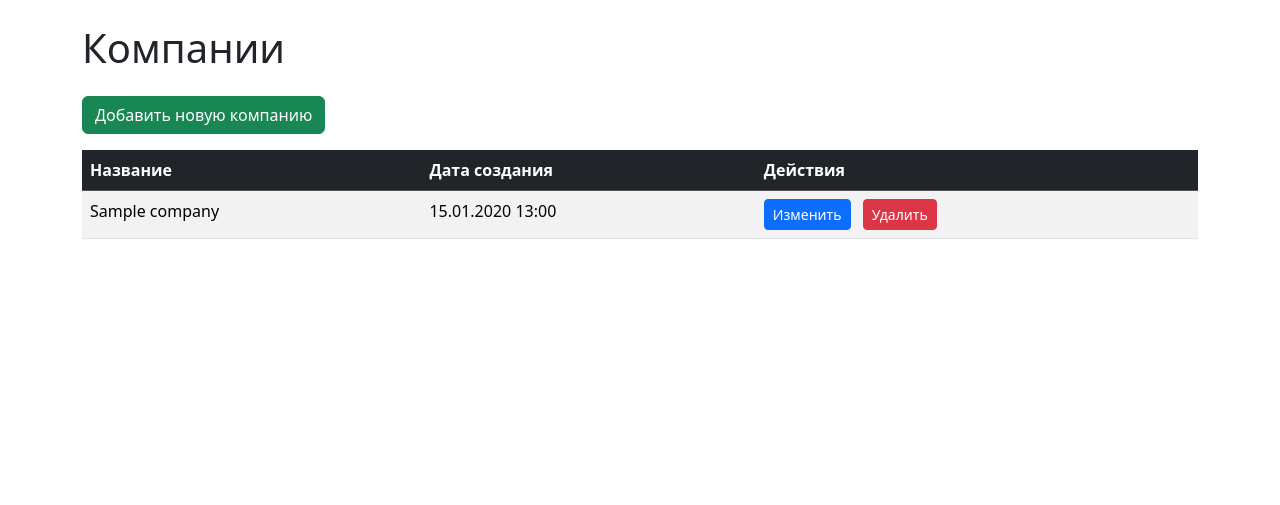
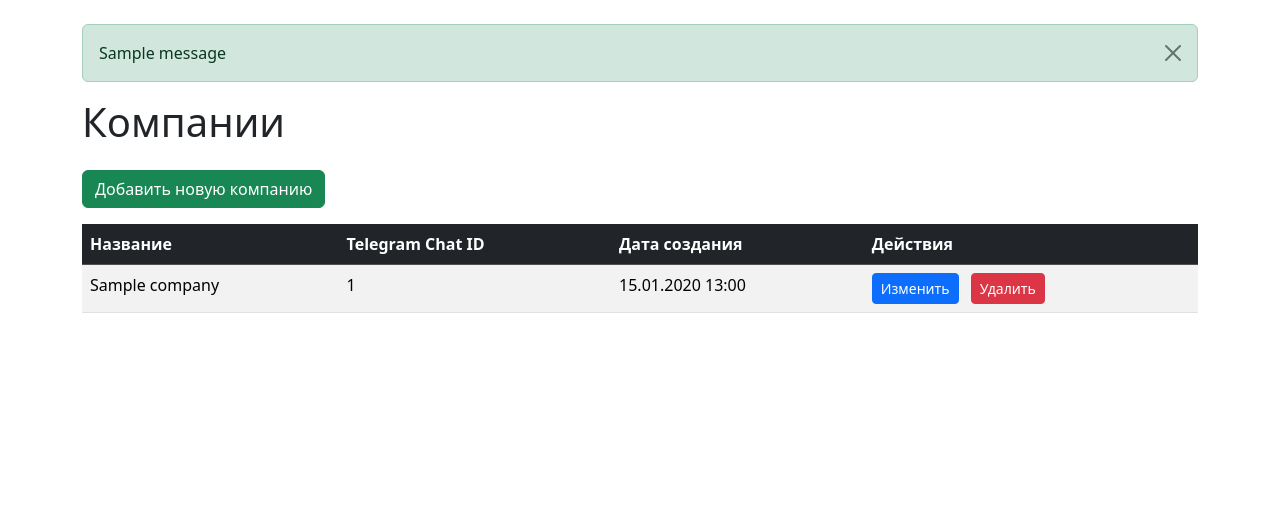
Before and after one commit to UselessHumster/inventory_web, a Django app: page /companies/ in a window 1280 px wide. Shown: the part 56-561 px from the top of the page. Run offline with Django 5.2, Linux system fonts and the light colour scheme; a user stored in the database is signed in; tables that the repository leaves empty hold one stand-in row (values such as "Sample post"); one stand-in notice (Sample message) is shown; parts of the project's set-up code (start-up, migrations or seed data) failed here and were passed over.

Commit message:
fixed notifications to telegram chat (#3)
* fixed notifications to telegram chat

* fixed notifications to telegram chat

```diff
--- a/inventory_web/companies/models.py
+++ b/inventory_web/companies/models.py
@@ -5,6 +5,7 @@ class Company(models.Model):
     """Model representing a company."""
 
     name = models.CharField(max_length=255, unique=True, verbose_name="Название компании")
+    telegram_chat_id = models.IntegerField(default=None,verbose_name='ID Telegram чата', null=True, blank=True)
     created_at = models.DateTimeField(auto_now_add=True, verbose_name="Дата создания")
 
     class Meta:
--- a/inventory_web/companies/views.py
+++ b/inventory_web/companies/views.py
@@ -21,7 +21,7 @@ class CompanyListView(LoginRequiredMixin, ListView):
 class CompanyCreateView(LoginRequiredMixin, UserPassesTestMixin, CreateView):
     model = Company
     template_name = "companies/company_form.html"
-    fields = ["name"]
+    fields = ["name", "telegram_chat_id"]
     success_url = reverse_lazy("companies:company_list")
 
     def test_func(self):
@@ -31,7 +31,7 @@ class CompanyCreateView(LoginRequiredMixin, UserPassesTestMixin, CreateView):
 class CompanyUpdateView(LoginRequiredMixin, UserPassesTestMixin, UpdateView):
     model = Company
     template_name = "companies/company_form.html"
-    fields = ["name"]
+    fields = ["name", "telegram_chat_id"]
     success_url = reverse_lazy("companies:company_list")
 
     def test_func(self):
--- a/inventory_web/telegram/sender.py
+++ b/inventory_web/telegram/sender.py
@@ -1,6 +1,6 @@
 from inventory_web.devices.models import Equipment
 
-from .settings import bot, inventory_chat_id
+from .settings import bot, admin_chat
 
 device_desc_template = ('Inventory update\n'
                         'Username: {employee_name}\n'
@@ -9,11 +9,11 @@ device_desc_template = ('Inventory update\n'
                         'Serial Number: {serial_number}\n')
 
 
-def send_device_creation(device: Equipment):
+def send_device_creation(device: Equipment, chat_id):
     msg = device_desc_template.format(
         employee_name=device.employee.name if device.employee else '-',
         device_type=device.equipment_type,
         device_model=device.model,
         serial_number=device.serial_number
     )
-    return bot.send_message(chat_id=inventory_chat_id, text=msg)
+    return bot.send_message(chat_id=chat_id, text=msg)
--- a/inventory_web/telegram/settings.py
+++ b/inventory_web/telegram/settings.py
@@ -4,4 +4,4 @@ from telebot import TeleBot
 
 bot = TeleBot(os.getenv('TG_BOT_KEY'))
 
-inventory_chat_id = os.getenv('TG_INVENTORY_CHAT')
+admin_chat = os.getenv('TG_INVENTORY_CHAT')
--- a/inventory_web/templates/base.html
+++ b/inventory_web/templates/base.html
@@ -61,6 +61,14 @@
 </nav>
 
 <main class="container mt-4">
+    {% if messages %}
+        {% for message in messages %}
+            <div class="alert {% if message.tags == 'success' %}alert-success{% elif message.tags == 'error' %}alert-danger{% elif message.tags == 'warning' %}alert-warning{% elif message.tags == 'info' %}alert-info{% else %}alert-secondary{% endif %} alert-dismissible fade show" role="alert">
+                {{ message }}
+                <button type="button" class="btn-close" data-bs-dismiss="alert" aria-label="Close"></button>
+            </div>
+        {% endfor %}
+    {% endif %}
     {% block content %}
     {% endblock %}
 </main>
--- a/inventory_web/templates/companies/company_list.html
+++ b/inventory_web/templates/companies/company_list.html
@@ -17,6 +17,7 @@
         <thead class="table-dark">
             <tr>
                 <th>Название</th>
+                <th>Telegram Chat ID</th>
                 <th>Дата создания</th>
                 <th>Действия</th>
             </tr>
@@ -25,6 +26,7 @@
             {% for company in companies %}
             <tr>
                 <td>{{ company.name }}</td>
+                <td>{{ company.telegram_chat_id }}</td>
                 <td>{{ company.created_at|date:"d.m.Y H:i" }}</td>
                 <td>
                     {% if user.is_superuser %}
```
Also changed, not shown: inventory_web/devices/views/device.py (+15 -2 lines), inventory_web/companies/migrations/0001_initial.py, inventory_web/companies/migrations/0002_alter_company_telegram_chat_id.py (added), inventory_web/companies/migrations/0003_alter_company_telegram_chat_id.py (added), inventory_web/companies/migrations/0004_alter_company_telegram_chat_id.py (added), inventory_web/devices/migrations/0001_initial.py, inventory_web/employees/migrations/0001_initial.py, inventory_web/users/migrations/0001_initial.py, 1 other file.
